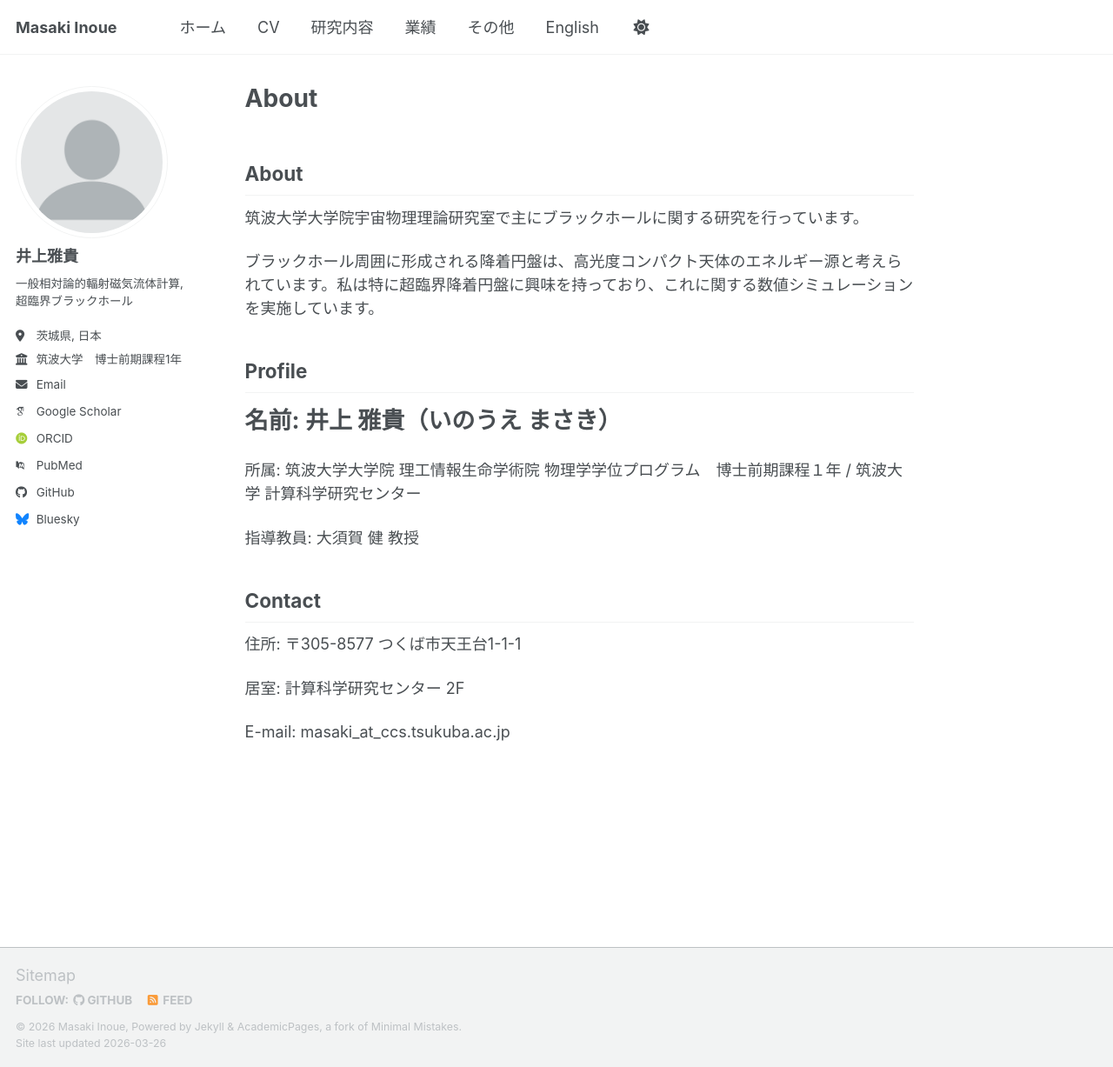
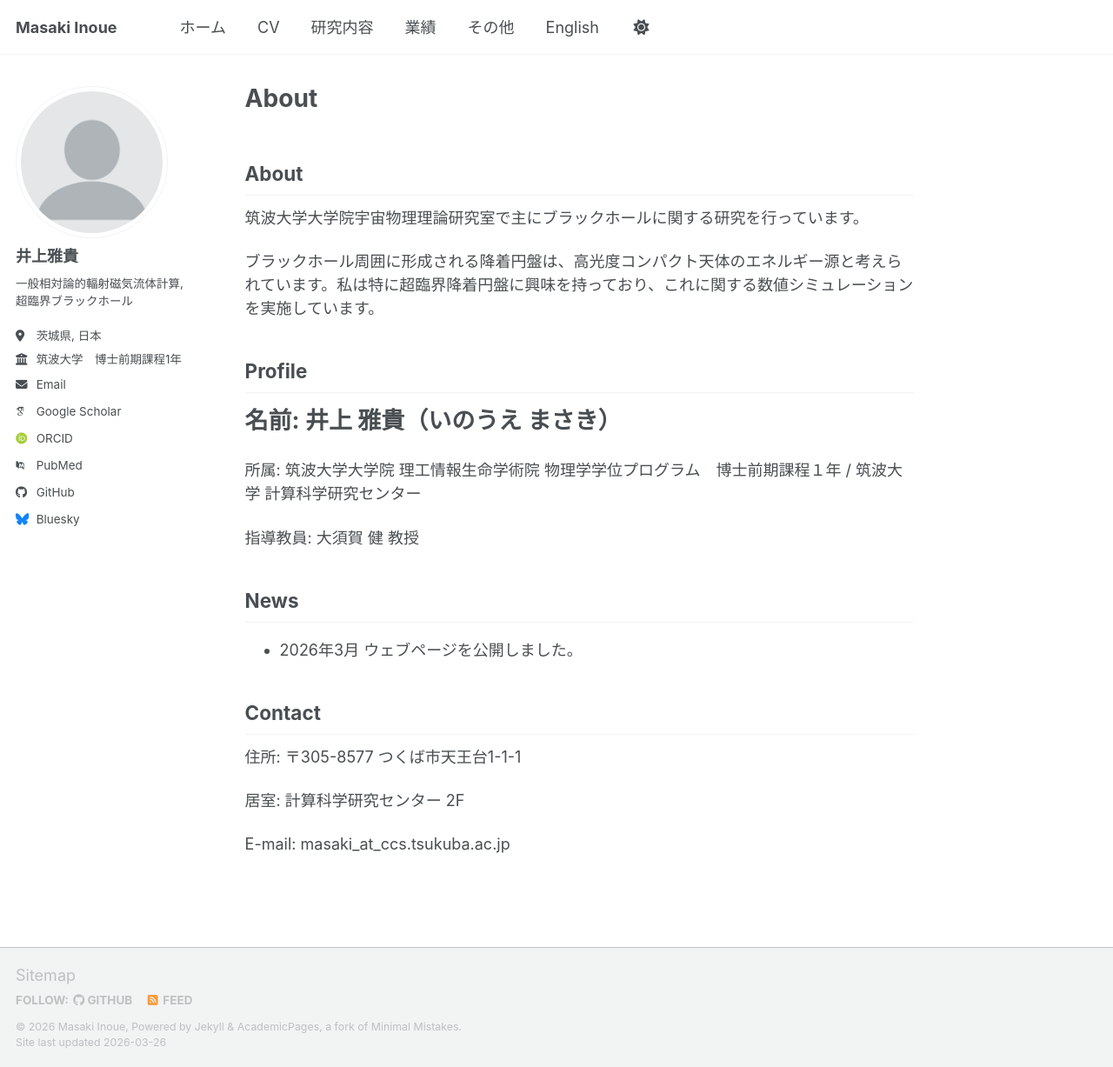
Before and after one commit to Masaki206/Masaki206.github.io, a Jekyll site: the page built from _pages/about.md, in a window 1280 px wide and 1227 px high. Shown: the whole window at 87% size. Built offline with Jekyll 4.4.1, drawn with Linux system fonts in a browser that asks for light colours; some web fonts are replaced; our own code applies the rules of GitHub Pages for plain Markdown files; a script bundle is joined from its source files by our own code; library files that are not in the unit come from our copies.

Commit message:
Update about.md

```diff
--- a/_pages/about.md
+++ b/_pages/about.md
@@ -12,6 +12,9 @@
 
 指導教員: 大須賀 健 教授
 
+## News
+* 2026年3月 ウェブページを公開しました。
+
 ## Contact
 
 住所: 〒305-8577 つくば市天王台1-1-1
```
